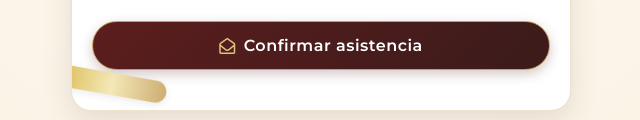
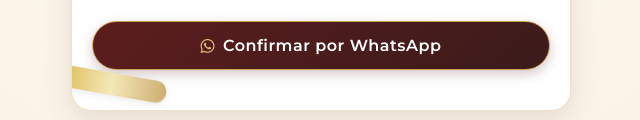
Before and after one commit to pricilaanatolia-design/aniversario-fuego-de-dios, a plain HTML site: page index.html in a window 1280 px wide. Shown: the part 798-918 px from the top of the page, 319-959 px from the left. Drawn offline with nearby package versions, Linux system fonts and the light colour scheme; a web font is replaced by a local one.

Commit message:
Update index.html

```diff
--- a/index.html
+++ b/index.html
@@ -60,14 +60,12 @@
             <div class="carousel-indicators" id="carouselIndicators"></div>
         </section>
 
-        <!-- Botón de Confirmación de Asistencia -->
+        <!-- Botón de Confirmación de Asistencia por WhatsApp -->
         <section class="rsvp-section">
-            <!-- REEMPLAZA EL ENLACE DE ABAJO CON TU GOOGLE FORM O ENLACE DE ENCUESTA -->
-            <a href="https://forms.gle/TU_ENLACE_DE_ENCUESTA_AQUI" target="_blank" class="rsvp-button">
-                <i class="fa-regular fa-envelope-open"></i> Confirmar asistencia
+            <a href="https://wa.me/504XXXXXXXX?text=Hola,%20confirmo%20asistencia" target="_blank" class="rsvp-button">
+                <i class="fa-brands fa-whatsapp"></i> Confirmar por WhatsApp
             </a>
         </section>
-
         <!-- Decoración inferior -->
         <div class="gold-brush bottom-brush"></div>
     </div>
```
